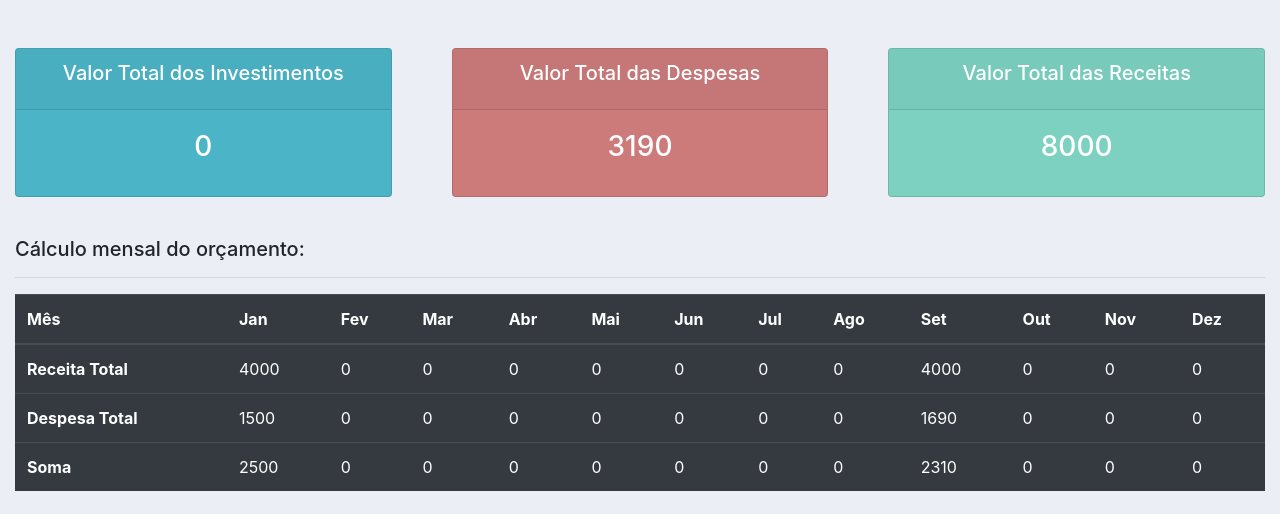
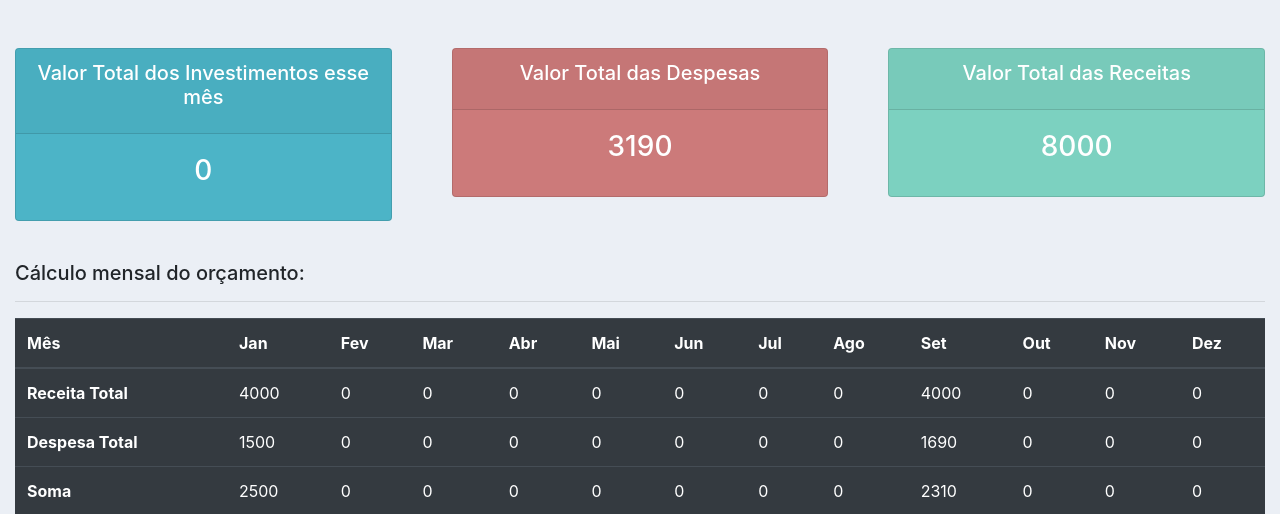
Before and after one commit to lobaostibich/FinancialAssistant, a Django app: page /budget/dashboard/ in a window 1280 px wide. Shown: the part 56-570 px from the top of the page. Run offline with Django 3.2, Linux system fonts and the light colour scheme; a user stored in the database is signed in; data comes from the database, SQL or seed files in the repository; some libraries are stand-ins or nearby versions.

Commit message:
commiting change in status.html

```diff
--- a/first_app/templates/first_app/status.html
+++ b/first_app/templates/first_app/status.html
@@ -6,7 +6,7 @@
             <div class="card text-center text-white mb-3" id="investments-total">
                   <div class="card-header">
                       <h5 class="card-title">
-                        Valor Total dos Investimentos
+                        Valor Total dos Investimentos esse mês
                     </h5>
                   </div>
                   <div class="card-body">
```
